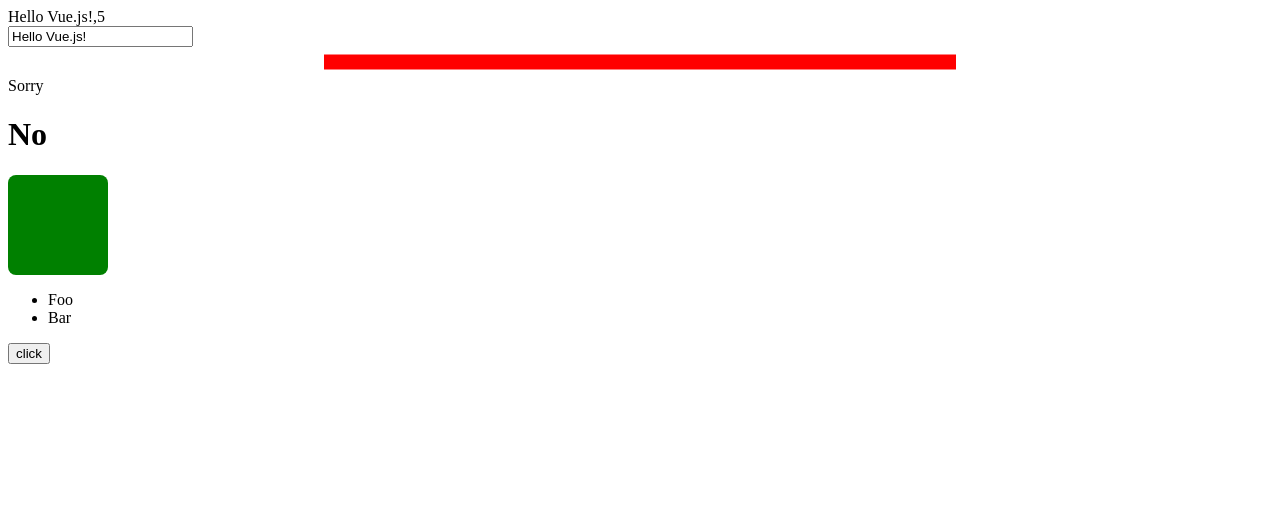
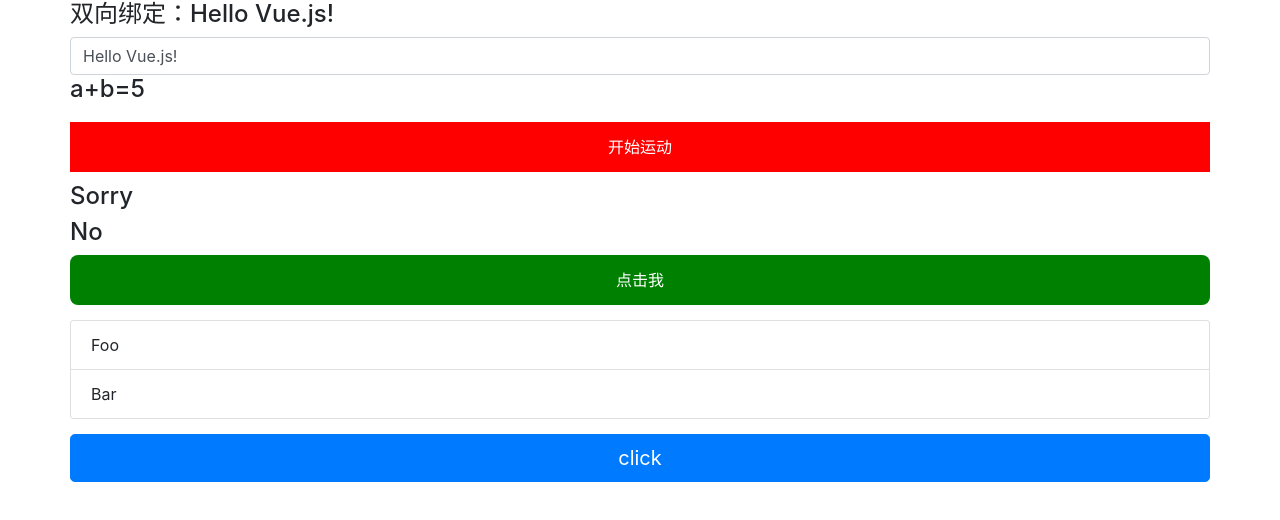
Before and after one commit to chenjun1127/vue-study, a plain HTML site: page demo1--基本指令.html in a window 1280 px wide. Drawn offline with nearby package versions, Linux system fonts and the light colour scheme.

Commit message:
Update to Vue.js v2.5.11

```diff
--- a/demo1--基本指令.html
+++ b/demo1--基本指令.html
@@ -1,13 +1,15 @@
 <!DOCTYPE html>
 <html>
+
 <head>
     <meta charset="utf-8">
     <meta http-equiv="X-UA-Compatible" content="IE=edge">
     <title>vue.js</title>
-		<script src="http://cdn.jsdelivr.net/vue/1.0.26/vue.min.js"></script>
+    <script src="https://cdn.jsdelivr.net/npm/vue"></script>
+    <link href="https://cdn.bootcss.com/bootstrap/4.0.0-beta.2/css/bootstrap.min.css" rel="stylesheet">
 </head>
 <style>
-		.bounce-transition{display:inline-block; /* 否则 scale 动画不起作用 */}
+	.bounce-transition{display:inline-block;    /* 否则 scale 动画不起作用 */}
 	.bounce-enter{animation:bounce-in .5s;}
 	.bounce-leave{animation:bounce-out .5s;}
 	@keyframes bounce-in{
@@ -20,56 +22,74 @@
 		50%{transform:scale(1.5);}
 		100%{transform:scale(0);}
 	}
+
 </style>
+
 <body>
-		<div id="app" class="box" v-bind:class="classObj1">
-			{{ message }},{{a+b}} <br>
-			<input v-model="message"><br>
-			<div class="col" :class="classObj2" :style="[style1,style2]">
-
+    <div id="app" class="container">
+        <div class="row">
+            <h4>双向绑定：{{ message }}</h4>
+            <input v-model="message" class="form-control" placeholder="Text input">
+            <h4>a+b={{a+b}}</h4>
+            <div :class="animateEle.ele" :style="animateEle.style" @click="move">
+                {{animateEle.text}}
             </div>
-			<div v-if="Math.random() > 0.5">
+            <h4 v-if="Math.random() > 0.5">
                 Sorry
+            </h4>
+            <h4 v-else>
+                Not sorry
+            </h4>
         </div>
-			<div v-else>
-				Not sorry
+        <div class="row">
+            <h4 v-if="ok" transition="bounce">Totay is 5</h4>
+            <h4 v-else>No</h4>
         </div>
-			<h1 v-if="ok" transition="bounce">dotay is 5</h1>
-			<h1 v-else>No</h1>
-
-			<div :style="divBox" v-if="show"></div>
-			<h1 v-if="!show">fsdaf</h1>
-			<ul>
-				<li  v-for="item of items">{{ item.msg }}</li>
+        <div class="row">
+            <div :style="css3Animate" v-if="show" @click="css3Move">点击我</div>
+            <h4 v-if="!show">隐藏了</h4>
+        </div>
+        <div class="row">
+            <ul class="list-group" style="width: 100%;margin: 15px 0">
+                <li class="list-group-item" v-for="item of items">{{ item.msg }}</li>
             </ul>
-			<button value="click" v-on:click="clickEvents" >click</button>
+        </div>
+        <div class="row">
+            <button value="click" class="btn btn-primary btn-lg btn-block" v-on:click="clickEvents">click</button>
+            <div v-bind:class="text_inner">{{text_message}}</div>
+        </div>
     </div>
     <script>
-			var t = new Vue({
+    var app = new Vue({
         el: '#app',
         data: {
             message: 'Hello Vue.js!',
+            animateEle: {
+                ele: 'animateBox',
+                text: '开始运动',
+                timer: null,
+                style: {
+                    color: '#fff',
+                    width: '100%',
+                    margin: '10px 0',
+                    background: 'red',
+                    height: '50px',
+                    lineHeight: '50px',
+                    textAlign: 'center',
+                },
+            },
+            text_inner: "text",
+            text_message: '',
             a: 1,
-					classObj1: {
-						'class-a': true,
-						'class-b': false
-					},
-					classObj2: ['class-c', 'class-d'],
-					style1: {
-						fontSize: '30px',
-						color: 'red',
-						background: 'red'
-					},
-					style2: {
-						height: '30px',
-						transition: 'all 0.25s ease',
-						transform: 'scale(0.5)'
-					},
-					divBox: {
-						width: '100px',
-						height: '100px',
+            css3Animate: {
+                width: '100%',
+                height: '50px',
                 background: 'green',
-						borderRadius: '0.5em'
+                borderRadius: '0.5em',
+                transition: '0.25s ease 0s',
+                lineHeight: '50px',
+                textAlign: 'center',
+                color: '#fff',
             },
             items: [{
                 msg: 'Foo'
@@ -79,23 +99,44 @@
         },
         computed: {
             b: function() {
-						return this.a + 3
+                return this.a + 3;
             },
             ok: function() {
                 var day = new Date().getDay();
                 return day == 2 ? true : false;
             },
             show: function() {
-						return this.divBox.background == 'green' ? true : false;
+                return this.css3Animate.background == 'green' ? true : false;
             }
         },
         methods: {
             clickEvents: function(event) {
-						alert(event.target.tagName)
+                this.text_message = event.target.tagName;
+            },
+            move: function() {
+                this.animateEle.text = '运动中...';
+                var h = parseFloat(this.animateEle.style.height);
+                this.animateEle.timer = setInterval(function() {
+                    h++;
+                    if (h >= 100) {
+                        clearInterval(this.animateEle.timer);
+                        this.animateEle.text = '运动停止';
+                    } else {
+                        this.animateEle.style.height = h + 'px';
+                        this.animateEle.style.lineHeight = h + 'px';
                     }
+                }.bind(this), 50);
+            },
+            css3Move: function() {
+                this.css3Animate.height = '100px';
+                this.css3Animate.lineHeight = '100px';
+                setTimeout(function() {
+                    this.css3Animate.background = 'red';
+                }.bind(this), 1000);
             }
+        },
     })
-
     </script>
 </body>
+
 </html>
```
Lines whose indentation alone changed are shown as unchanged.
